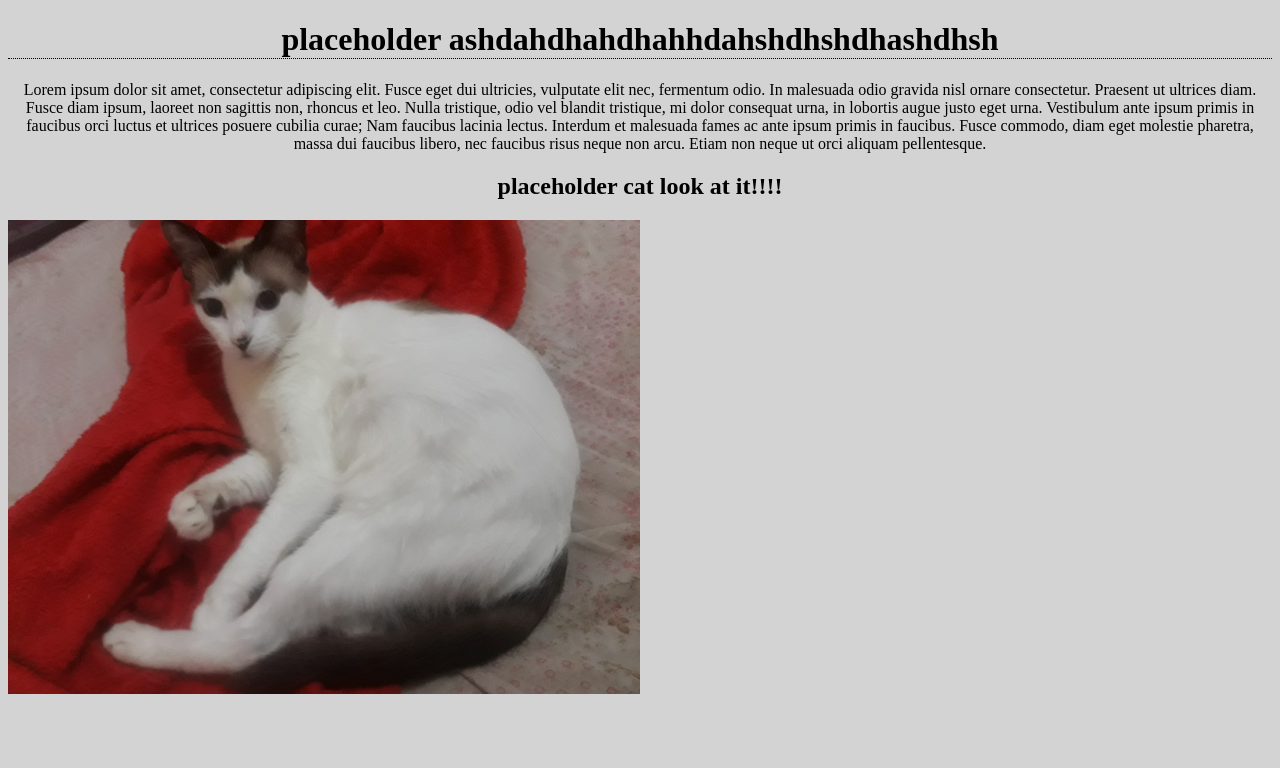
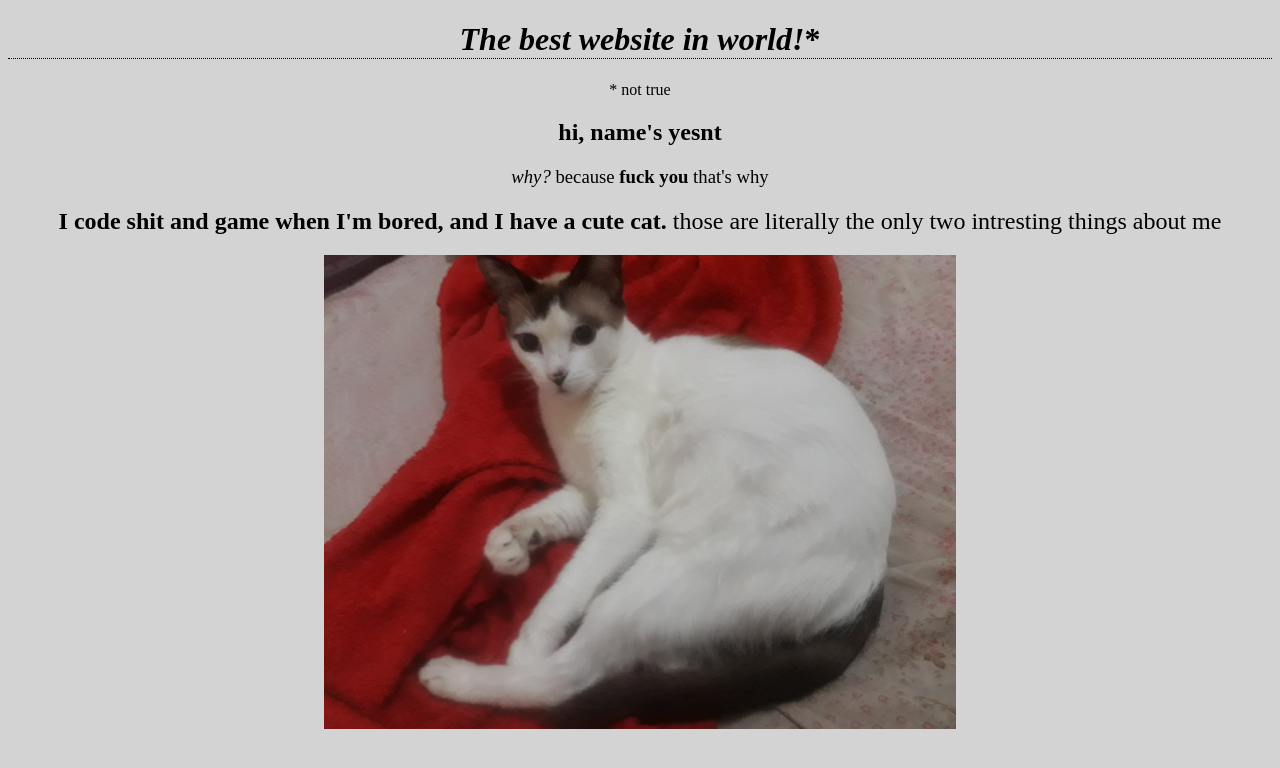
Before and after one commit to 000yesnt/000yesnt.github.io, a PHP site: page / in a window 1280 px wide. Shown: the top 768 px of the page. Run offline with PHP 8.4, Linux system fonts and the light colour scheme.

Commit message:
Obliterate placeholder and add real text
cat image centering is working!

```diff
--- a/index.html
+++ b/index.html
@@ -15,9 +15,16 @@
 		<link rel="icon" href="/resources/favicon.ico" type="image/x-icon">
 	</head>
 	<body id="body_core">
-		<h1 class="center-title">placeholder ashdahdhahdhahhdahshdhshdhashdhsh</h1>
-		<p class="center">Lorem ipsum dolor sit amet, consectetur adipiscing elit. Fusce eget dui ultricies, vulputate elit nec, fermentum odio. In malesuada odio gravida nisl ornare consectetur. Praesent ut ultrices diam. Fusce diam ipsum, laoreet non sagittis non, rhoncus et leo. Nulla tristique, odio vel blandit tristique, mi dolor consequat urna, in lobortis augue justo eget urna. Vestibulum ante ipsum primis in faucibus orci luctus et ultrices posuere cubilia curae; Nam faucibus lacinia lectus. Interdum et malesuada fames ac ante ipsum primis in faucibus. Fusce commodo, diam eget molestie pharetra, massa dui faucibus libero, nec faucibus risus neque non arcu. Etiam non neque ut orci aliquam pellentesque.</p>
-		<h2 class="center">placeholder cat look at it!!!!</h2>
-		<img src="resources/images/mycat.jpg" width="50%" height="50%" class="imgcenter"/>
+		<h1 class="center-title"><i>The best website in world!</i>*</h1>
+		<p class="center">* not true</p>
+
+		<h2 class="center">hi, name's yesnt</h3>
+		<h3 class="center"><span style="font-weight: normal"><i>why?</i> because <b>fuck you</b> that's why </span></h3>
+
+		<h2 class="center"> I code shit and game when I'm bored, and I have a cute cat. <span style="font-weight: normal">those are literally the only two intresting things about me</span></h2>
+
+		<div class="center">
+			<img src="resources/images/mycat.jpg" width="50%" height="50%"/>
+		</div>
 	</body>
 <html>
--- a/resources/style/core.css
+++ b/resources/style/core.css
@@ -5,7 +5,8 @@
 	text-align: center;
 }
 .imgcenter { /* this does not work! idfk how to fix it */
-		vertical-align: middle;
+	text-align: center;
+	display: block;
 }
 .center-title {
 	text-align: center;
@@ -13,3 +14,7 @@
 	border-bottom-style: dotted;
 	border-width: 1px;
 }
+/* doesnt work idfk why either
+.no-bold {
+	font-weight: normal;
+} */
```
